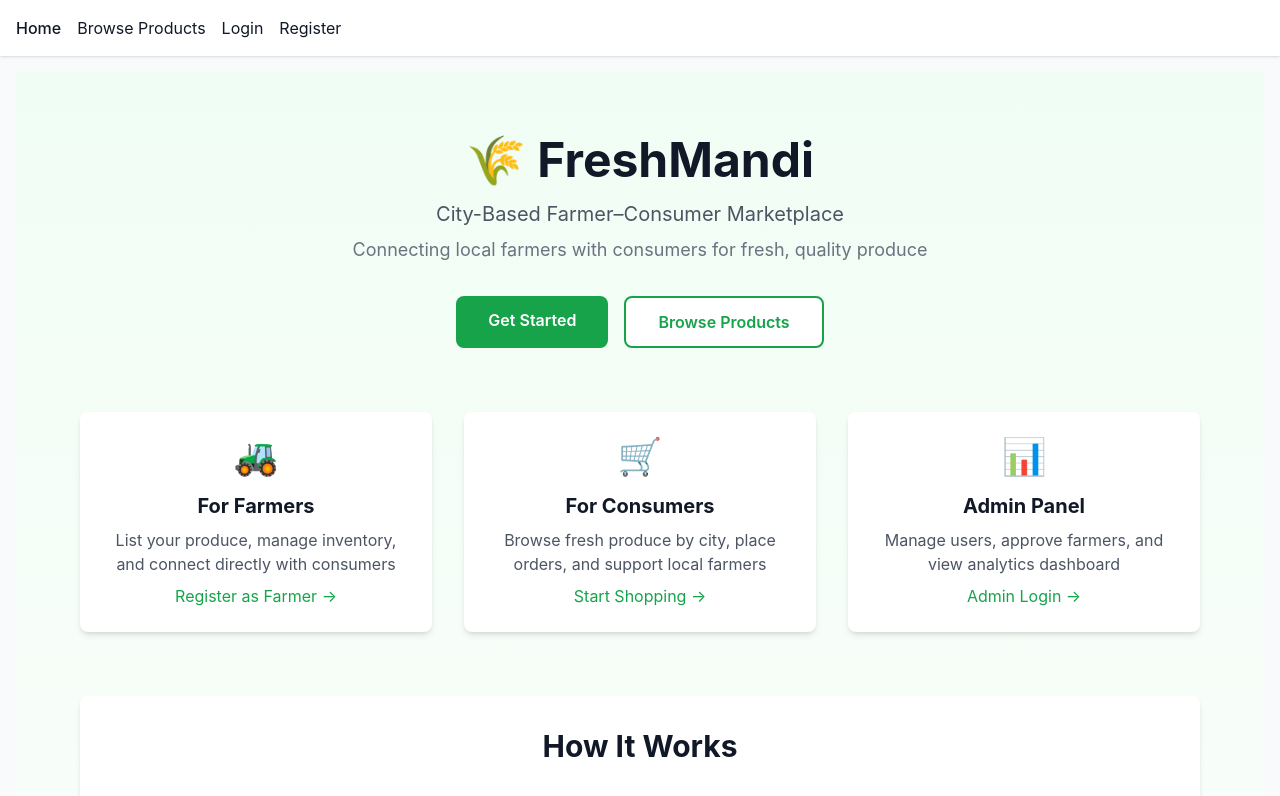
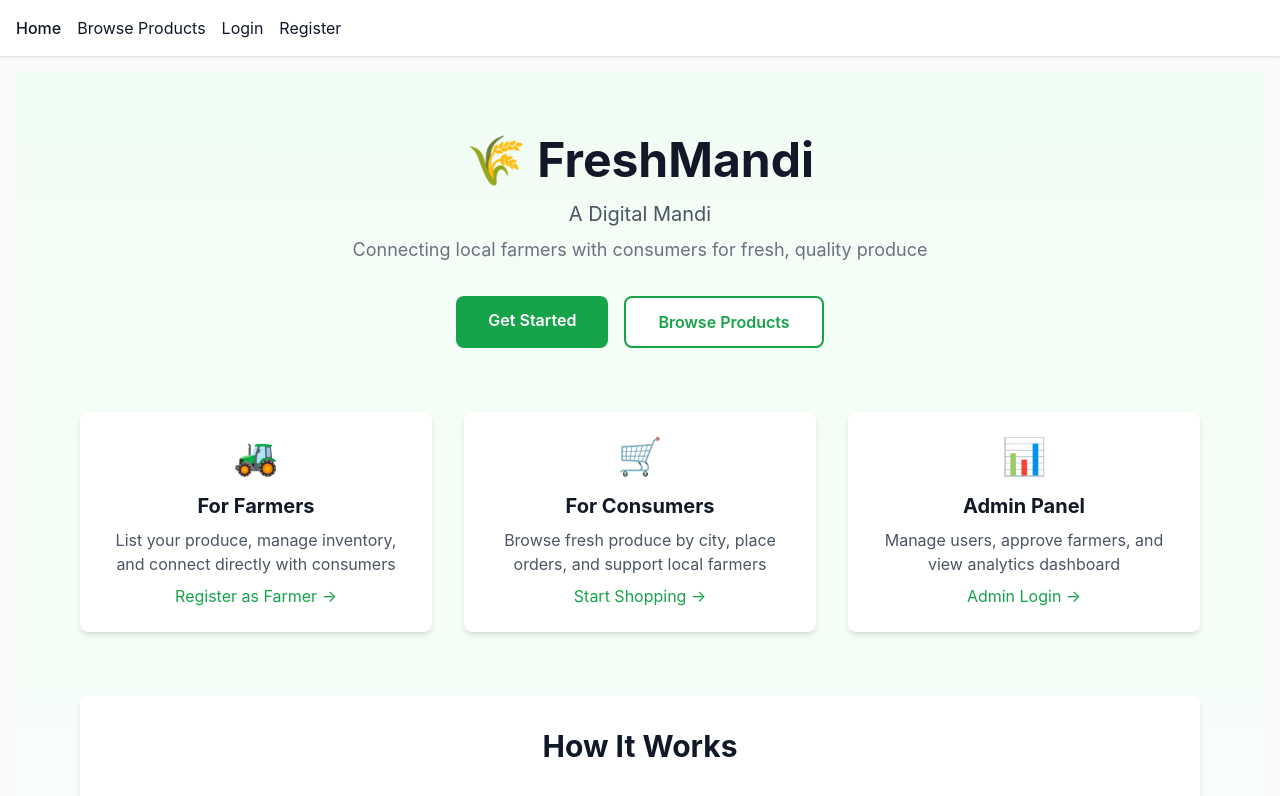
Before and after one commit to Yash-Shidhi/fresh-mandi, a React (Vite) app in the folder frontend/: page / in a window 1280 px wide. Shown: the top 796 px of the page. Built offline with nearby package versions, Linux system fonts and the light colour scheme; no server answers.

Commit message:
changed done

```diff
--- a/frontend/src/pages/Home.jsx
+++ b/frontend/src/pages/Home.jsx
@@ -11,7 +11,7 @@ export default function Home() {
             🌾 FreshMandi
           </h1>
           <p className="text-xl text-gray-600 mb-2">
-            City-Based Farmer–Consumer Marketplace
+            A Digital Mandi
           </p>
           <p className="text-lg text-gray-500 mb-8">
             Connecting local farmers with consumers for fresh, quality produce
```
